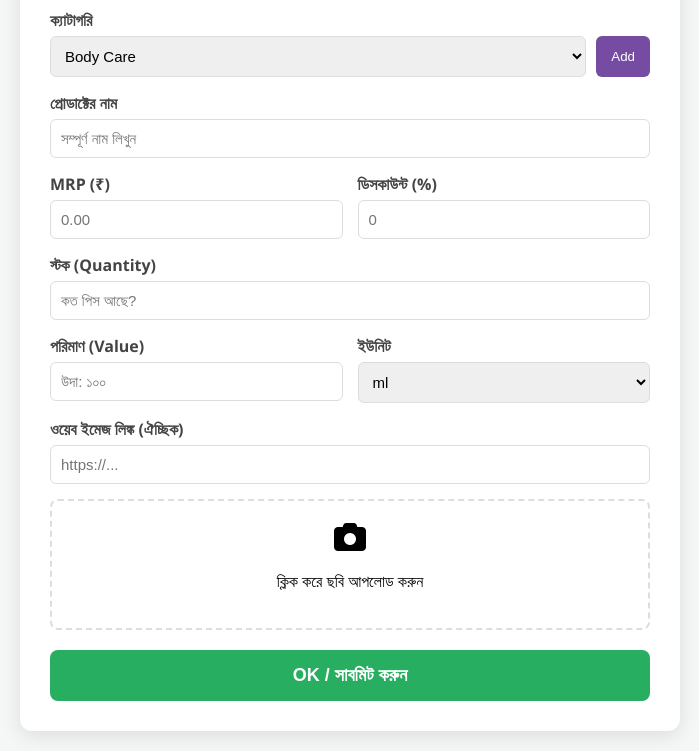
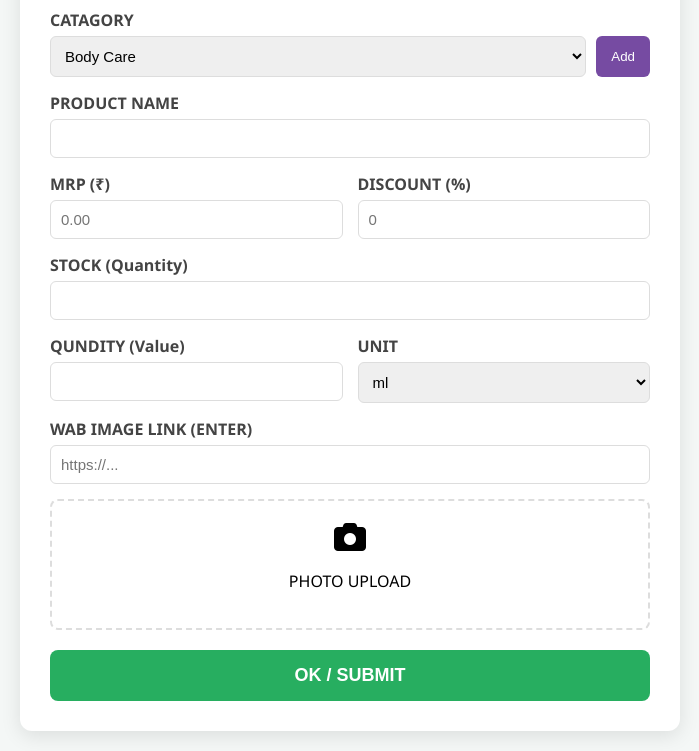
Before and after one commit to sarifuddinmondal/ckart-3.0, a website: page add_product.html in a window 1280 px wide. Shown: the part 119-870 px from the top of the page, without its empty margins (290-989 px from the left). Drawn offline with Linux system fonts and the light colour scheme; a script that the page names is missing.

Commit message:
Update add_product.html with English labels

```diff
--- a/add_product.html
+++ b/add_product.html
@@ -35,10 +35,10 @@
 <body>
 
 <div class="form-container">
-    <h2>➕ নতুন প্রোডাক্ট যোগ করুন</h2>
+    <h2>➕ ADD PRODUCT</h2>
 
     <div class="form-group">
-        <label>ক্যাটাগরি</label>
+        <label>CATAGORY</label>
         <div class="cat-flex">
             <select id="category" tabindex="1">
                 <option value="Body Care">Body Care</option>
@@ -57,8 +57,8 @@
     </div>
 
     <div class="form-group">
-        <label>প্রোডাক্টের নাম</label>
-        <input type="text" id="pName" placeholder="সম্পূর্ণ নাম লিখুন" tabindex="3" required>
+        <label>PRODUCT NAME</label>
+        <input type="text" id="pName" placeholder="" tabindex="3" required>
     </div>
 
     <div class="row">
@@ -67,22 +67,22 @@
             <input type="number" id="mrp" placeholder="0.00" tabindex="4" required>
         </div>
         <div class="form-group">
-            <label>ডিসকাউন্ট (%)</label>
+            <label>DISCOUNT (%)</label>
             <input type="number" id="discount" placeholder="0" tabindex="5">
         </div>
     </div>
     <div class="form-group">
-        <label>স্টক (Quantity)</label>
-        <input type="number" id="stock" placeholder="কত পিস আছে?" tabindex="6" required>
+        <label>STOCK (Quantity)</label>
+        <input type="number" id="stock" placeholder="" tabindex="6" required>
     </div>
 
     <div class="row">
         <div class="form-group">
-            <label>পরিমাণ (Value)</label>
-            <input type="number" id="qtyVal" placeholder="উদা: ১০০" tabindex="7">
+            <label>QUNDITY (Value)</label>
+            <input type="number" id="qtyVal" placeholder="" tabindex="7">
         </div>
         <div class="form-group">
-            <label>ইউনিট</label>
+            <label>UNIT</label>
             <select id="unit" tabindex="8">
                 <option value="ml">ml</option>
                 <option value="qty">qty/pcs</option>
@@ -93,23 +93,23 @@
     </div>
 
     <div class="form-group">
-        <label>ওয়েব ইমেজ লিঙ্ক (ঐচ্ছিক)</label>
+        <label>WAB IMAGE LINK (ENTER)</label>
         <input type="url" id="webLink" placeholder="https://..." tabindex="9">
     </div>
     <div class="image-upload-section" onclick="document.getElementById('fileInput').click()" tabindex="10">
         <i class="fas fa-camera fa-2x"></i>
-        <p>ক্লিক করে ছবি আপলোড করুন</p>
+        <p>PHOTO UPLOAD</p>
         <input type="file" id="fileInput" hidden accept="image/*" onchange="previewImage(this)">
         <img id="imgPreview" class="preview-img">
     </div>
 
-    <button class="submit-btn" id="submitBtn" tabindex="11">OK / সাবমিট করুন</button>
+    <button class="submit-btn" id="submitBtn" tabindex="11">OK / SUBMIT</button>
 </div>
 
 <div id="catModal" class="modal">
     <div class="modal-content">
-        <h3>নতুন ক্যাটাগরি</h3>
-        <input type="text" id="newCatName" placeholder="ক্যাটাগরির নাম">
+        <h3>NEW CATAGOREY</h3>
+        <input type="text" id="newCatName" placeholder="CATAGOREY NAME">
         <div class="cat-flex" style="margin-top:15px; justify-content:center;">
             <button class="add-btn" onclick="addCategory()">OK</button>
             <button class="add-btn" style="background:#888;" onclick="closeModal()">Cancel</button>
@@ -202,11 +202,11 @@
         if(error) {
             alert("ডাটাবেস এরর: " + error.message);
         } else {
-            alert("প্রোডাক্ট সফলভাবে যোগ করা হয়েছে!");
+            alert("PRODUCT ADD COMPLITE!");
             location.reload(); // পেজ রিফ্রেশ করে ফর্ম ক্লিয়ার করা
         }
         btn.disabled = false;
-        btn.innerText = "OK / সাবমিট করুন";
+        btn.innerText = "OK / SUBMIT";
     };
 
     // কিবোর্ড এন্টার সাপোর্ট
```
